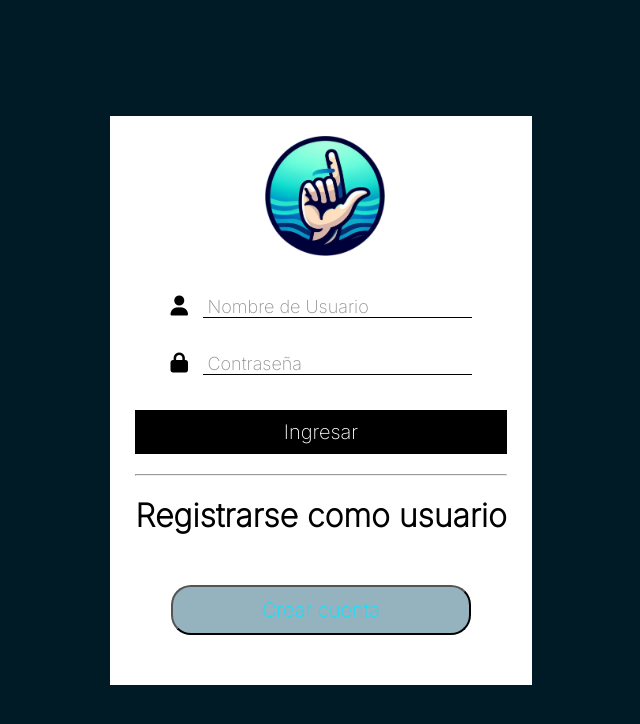
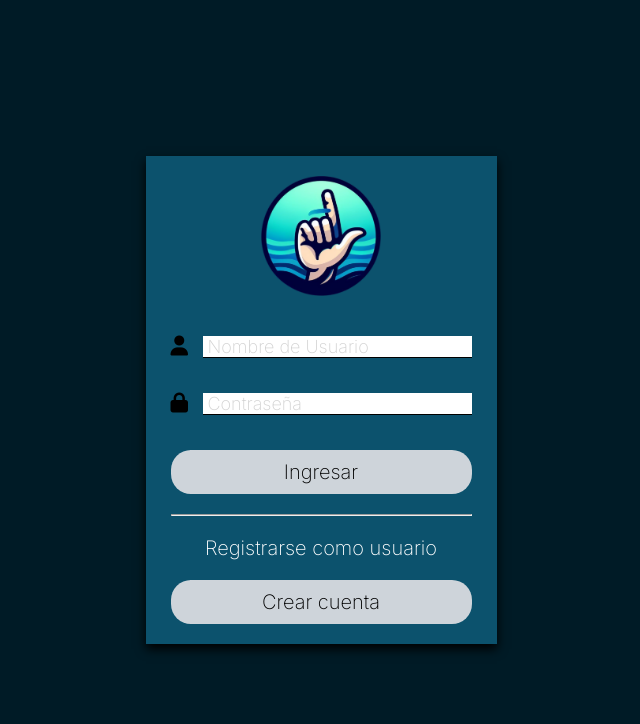
Before and after one commit to SenaTalk/se-atalk-project, a PHP site: page /templates/login.html in a window 1280 px wide. Shown: the top 724 px of the page, without its empty margins (319-959 px from the left). Run offline with PHP 8.4, Linux system fonts and the light colour scheme; some libraries are stand-ins or nearby versions.

Commit message:
Update style.css

```diff
--- a/public/css/style.css
+++ b/public/css/style.css
@@ -135,10 +135,10 @@ img {
 form {
     display: flex;
     flex-direction: column;
-    background: #fff;
+    background: #0C526D;
     text-align: center;
     padding: 20px 25px;
-    /* box-shadow: 0 5px 10px rgba(71, 3, 6, 0.7); */
+    box-shadow: 0 5px 10px #000;
 }
 
 form .title {
@@ -168,7 +168,7 @@ form label input {
 }
 
 form label input::placeholder {
-    color: rgba(37, 37, 37, 0.5);
+    color: rgba(37, 37, 37, 0.20);
 }
 
 
@@ -177,26 +177,27 @@ form .link {
     margin-bottom: 15px;
 }
 
-form #button {
-    color: #fff;
+form #button, .nc {
+    color: #000;
     border: none;
-    background: #000000;
+    background: #CED4DA;
+    border-radius: 20px;
     padding: 10px 15px;
     cursor: pointer;
     font-size: 20px;
 }
 
-form .nc {
-    display: block;
-    margin: 30px auto;
-    background-color: rgba(12, 82, 109, 0.44);
-    border-radius: 20px;
-    width: 300px;
-    height: 50px;
-}
-
 form .nc-a {
     font-size: 20px;
     text-decoration: none;
-    color: #07E5FF;
+    color: #000;
 }
+
+.form-span {
+    color: #fff;
+    font-size: 20px;
+}
+
+.form-img {
+    margin: auto;
+}
--- a/templates/login.html
+++ b/templates/login.html
@@ -10,7 +10,7 @@
 </head>
 <body class="body-form">
     <form action="../src/login.php" method="post">
-        <img src="../public/img/LogoSeñaTalk.png" alt="" width="120px" height="120px">
+        <img src="../public/img/LogoSeñaTalk.png" alt="" width="120px" height="120px" class="form-img">
         <br><br>
         <label>
             <i class="fa-solid fa-user"></i>
@@ -29,7 +29,7 @@
 <hr>
         <br>
 
-        <h1>Registrarse como usuario</h1>
+        <span class="form-span">Registrarse como usuario</span>
 
         <br>
 
```
